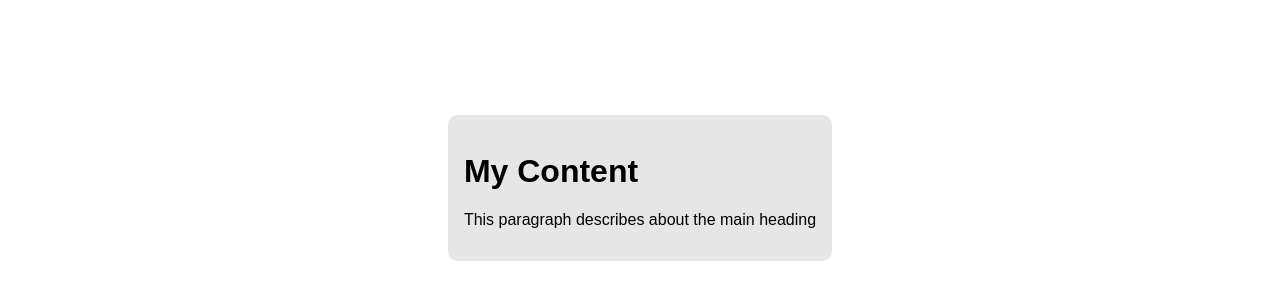
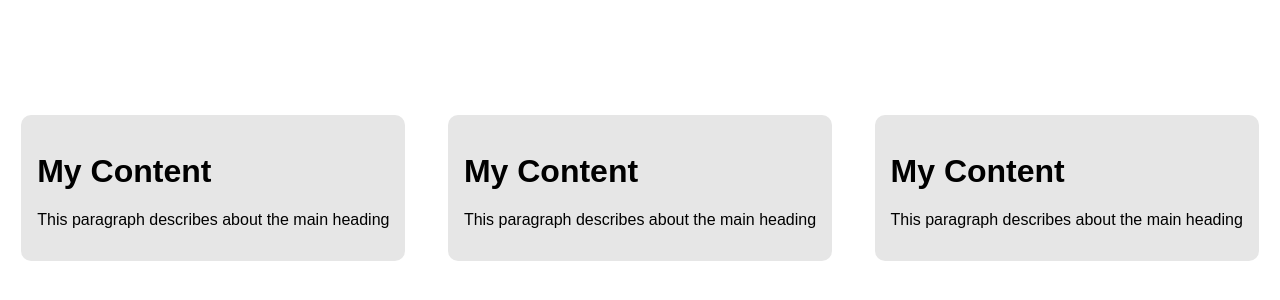
Before and after one commit to VisheshSingh/CSS-positioning-using-grid, a website: page index.html in a window 1280 px wide. Shown: the part 212-512 px from the top of the page. Drawn offline with Linux system fonts and the light colour scheme.

Commit message:
Align items horizontally

```diff
--- a/css/main.css
+++ b/css/main.css
@@ -7,12 +7,12 @@ body, html{
 body {
     display: grid;
     grid-template-rows: auto;
+    grid-template-columns: auto auto auto;
     justify-items: center;
     align-items: center;
 }
 
 .container {
-    grid-column-start: 1;
     background: rgb(230, 230, 230);
     border-radius: 10px;
     padding: 1em;
--- a/index.html
+++ b/index.html
@@ -8,7 +8,15 @@
     <link rel="stylesheet" href="css/main.css">
 </head>
 <body>
-    <div class="container">
+    <div class="container" id="item1">
+        <h1>My Content</h1>
+        <p>This paragraph describes about the main heading</p>
+    </div>
+    <div class="container" id="item2">
+        <h1>My Content</h1>
+        <p>This paragraph describes about the main heading</p>
+    </div>
+    <div class="container" id="item3">
         <h1>My Content</h1>
         <p>This paragraph describes about the main heading</p>
     </div>
```
